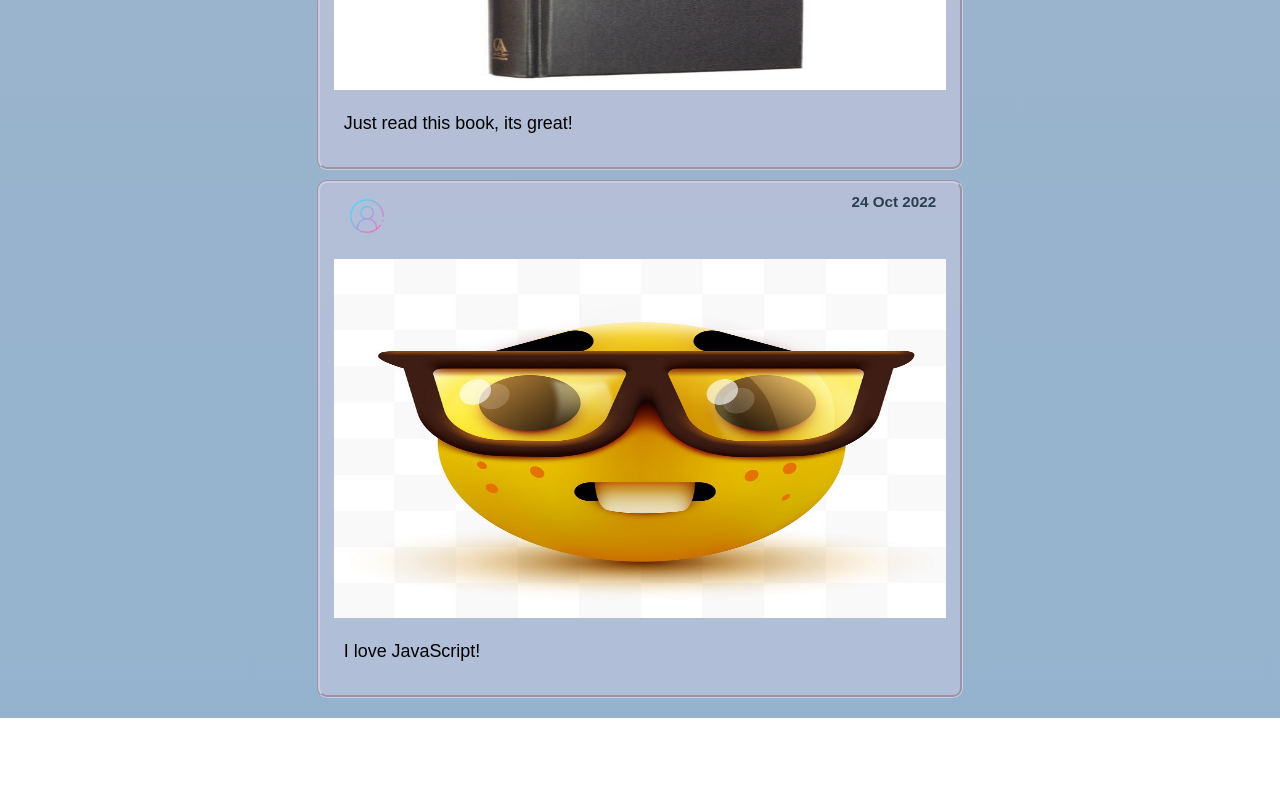
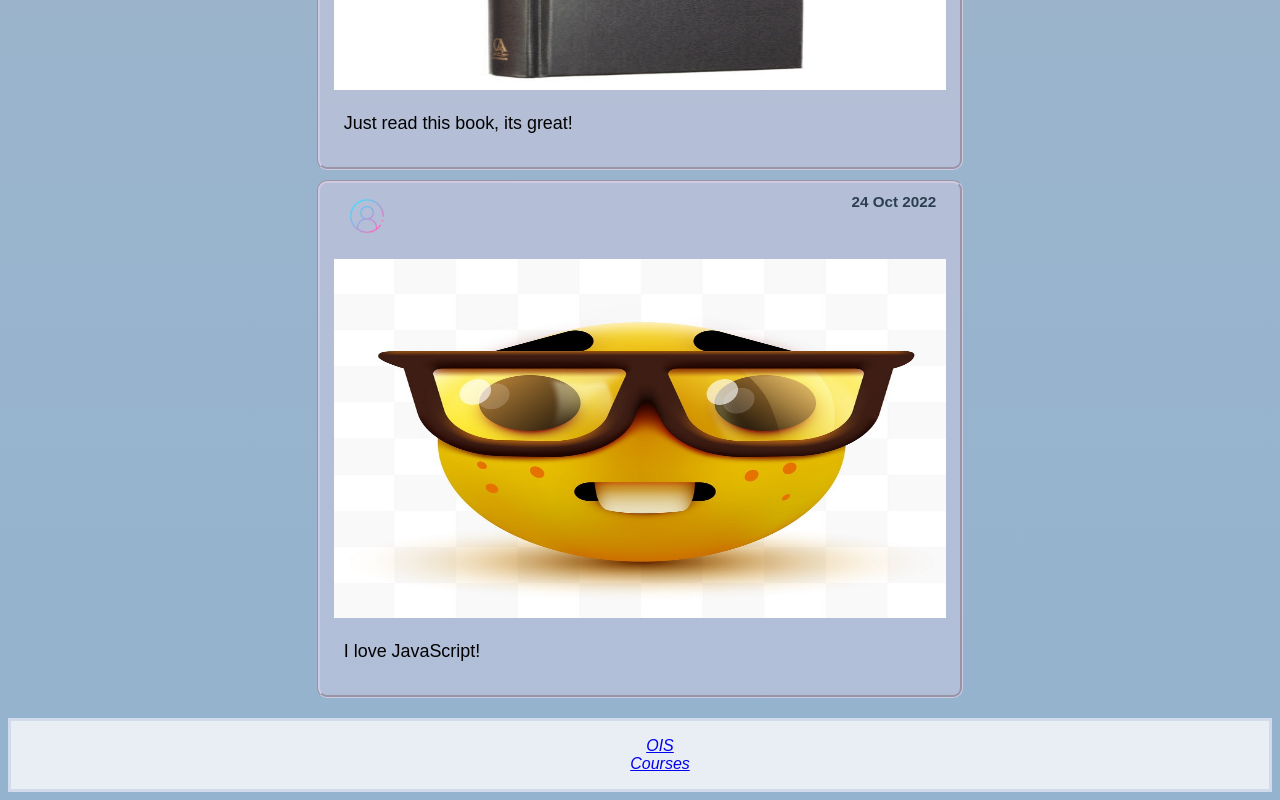
Before and after one commit to healthypunk/WAD-project, a Vue app: page /#/ in a window 1280 px wide. Shown: the part 3130-3930 px from the top of the page. Before the commit the page ends 3848 px from the top, so only its background shows below. Built offline with nearby package versions, Linux system fonts and the light colour scheme.

Commit message:
Added footer to both pages

```diff
--- a/src/App.vue
+++ b/src/App.vue
@@ -1,6 +1,7 @@
 <template>
   <Header></Header>
   <router-view/>
+  <Footer></Footer>
 </template>
 
 <style>
@@ -31,7 +32,8 @@ nav a.router-link-exact-active {
 </style>
 <script>
 import Header from "@/components/Header";
+import Footer from "@/components/Footer";
 export default {
-  components: {Header}
+  components: {Footer, Header}
 }
 </script>
--- /dev/null
+++ b/src/components/Footer.vue
@@ -0,0 +1,33 @@
+<template>
+  <footer class="footer">
+    <ul>
+      <li>
+        <a href="https://ois2.ut.ee/">OIS</a>
+      </li>
+      <li>
+        <a href="https://courses.cs.ut.ee/">Courses</a>
+      </li>
+    </ul>
+  </footer>
+</template>
+
+<script>
+export default {
+  name: "Footer"
+}
+</script>
+
+<style scoped>
+.footer {
+  text-align: center;
+  text-decoration-color: #34495e;
+  font-size: medium;
+  font-style: italic;
+  border: 3px solid #b8c7e37e;
+  background-color: rgba(255, 255, 255, 0.783);
+}
+
+ul {
+  list-style-type: none;
+}
+</style>
```
